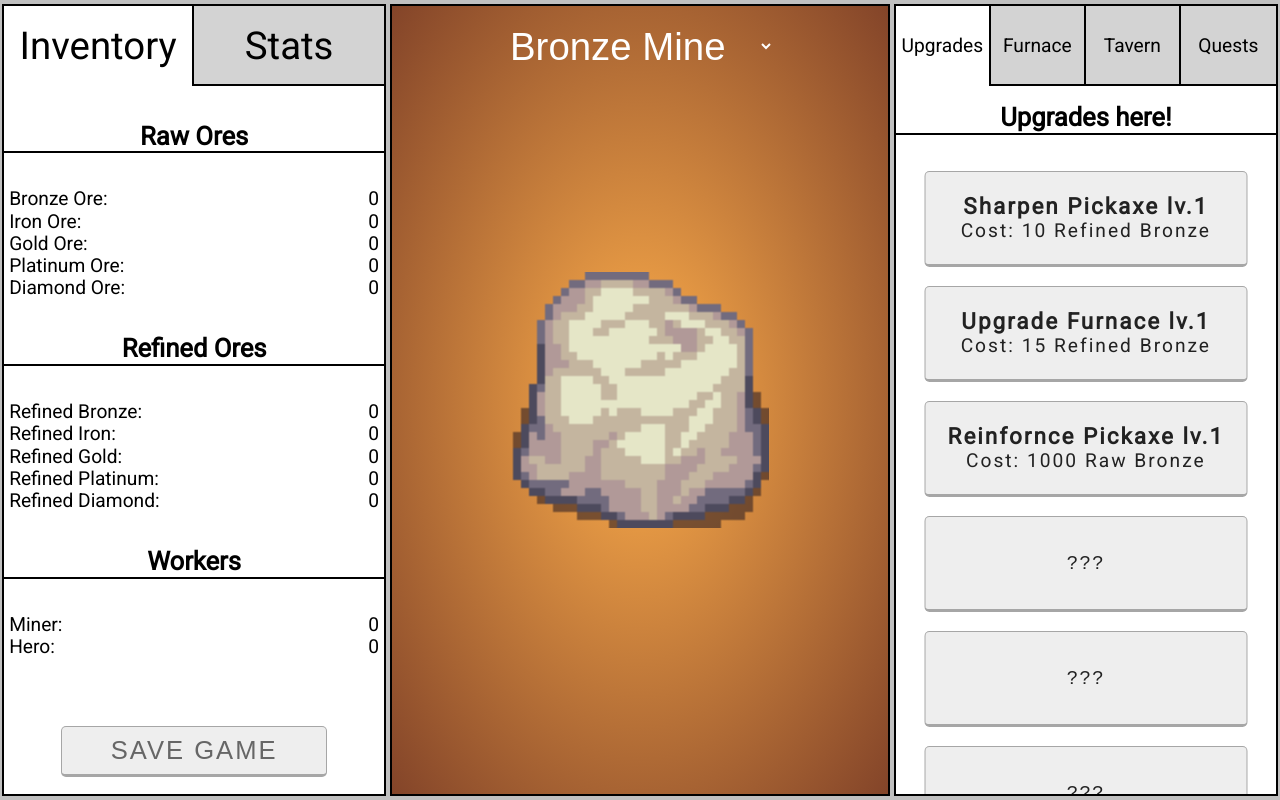
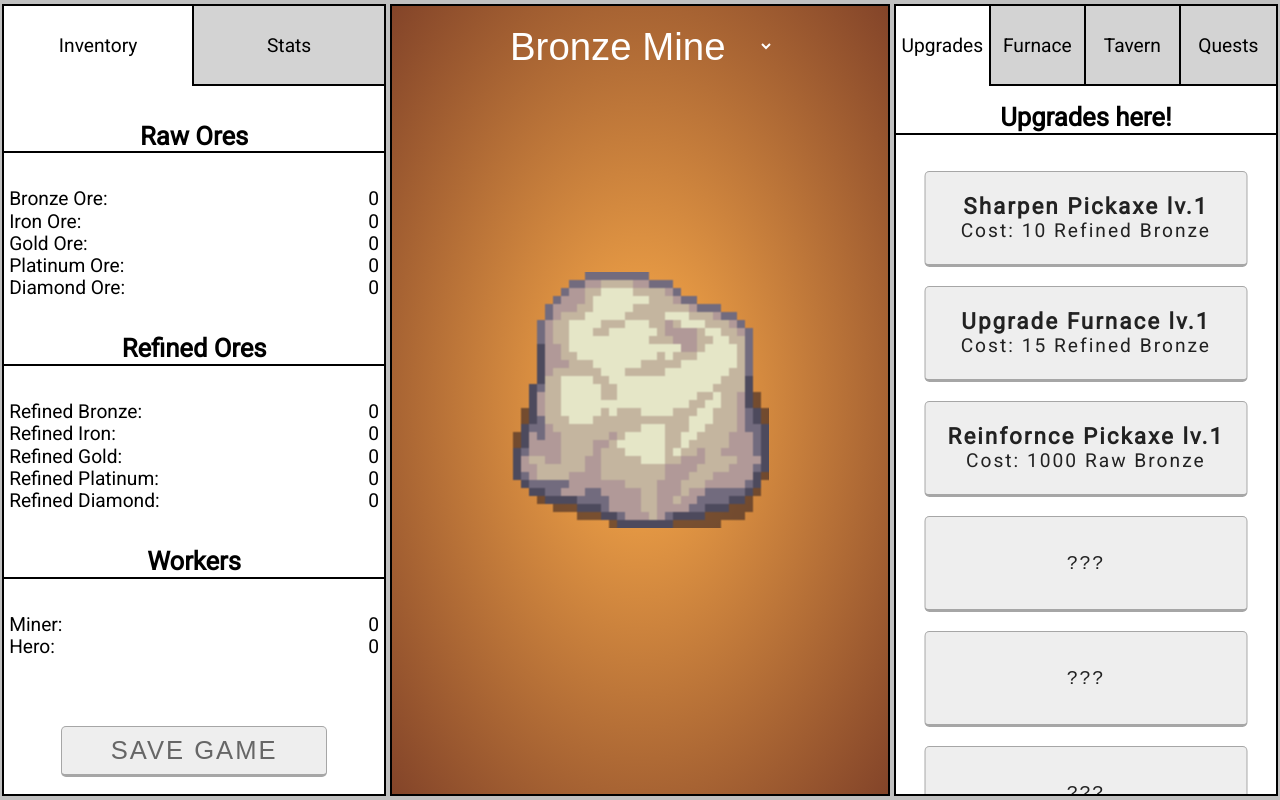
Before and after one commit to mkeigwin/More_Ore, a React app: page / in a window 1280 px wide. Built offline with nearby package versions, Linux system fonts and the light colour scheme; the HTML template or start-up script is replaced by a standard one.

Commit message:
messing with css

```diff
--- a/src/components/App/App.css
+++ b/src/components/App/App.css
@@ -1,4 +1,5 @@
 @import url(https://fonts.googleapis.com/css?family=Roboto);
+@import url(https://fonts.googleapis.com/css?family=Press+Start+2P);
 
 * {
   margin: 0;
--- a/src/components/App/LeftSection/LeftSection.css
+++ b/src/components/App/LeftSection/LeftSection.css
@@ -21,7 +21,7 @@
 .left-section-tab {
   display: inline-block;
   border-bottom: 2px solid black;
-  font-size: 3vw;
+  font-size: 1.5vw;
   height: 100%;
   width: 50%;
   text-align: center;
```
